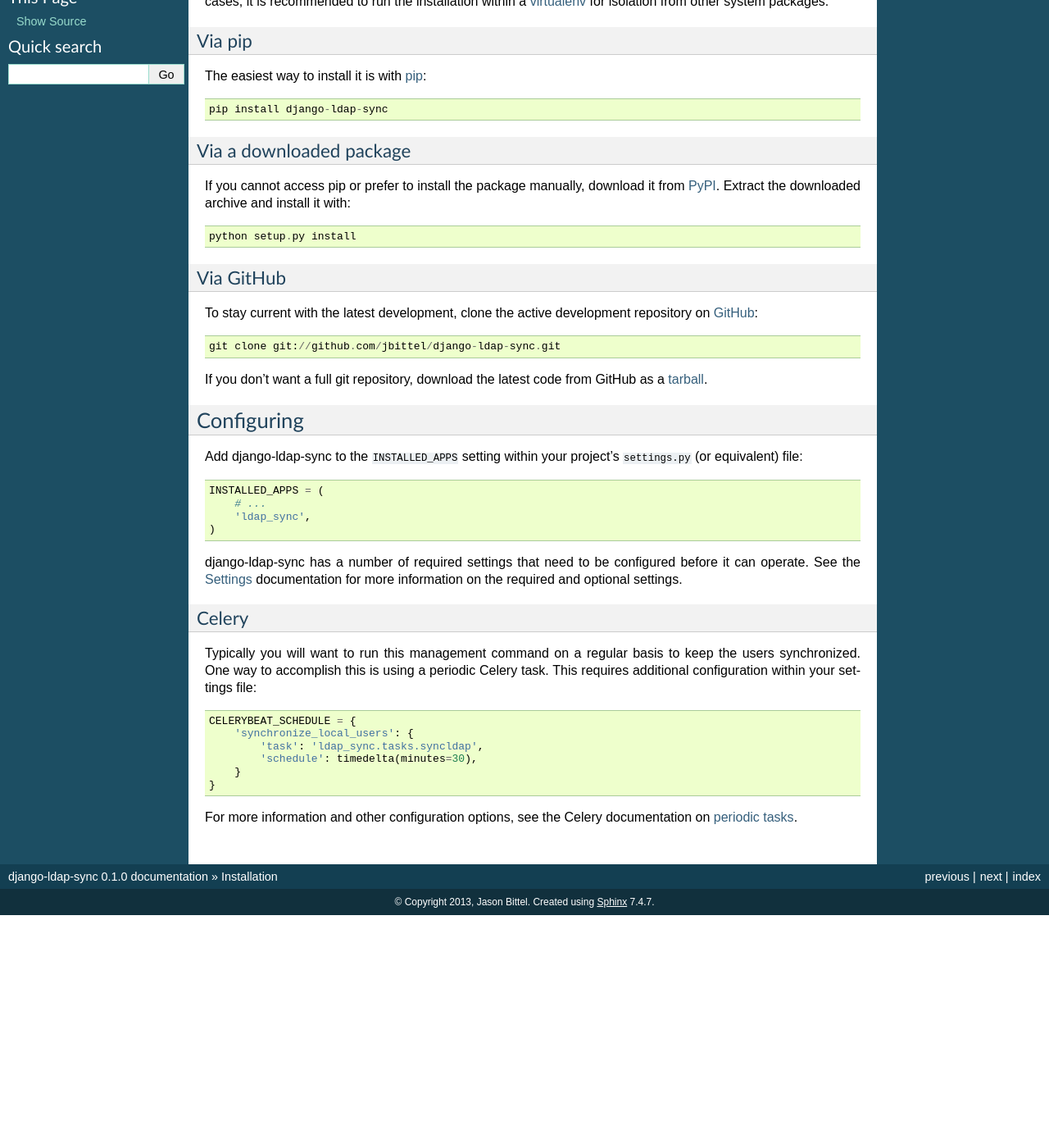
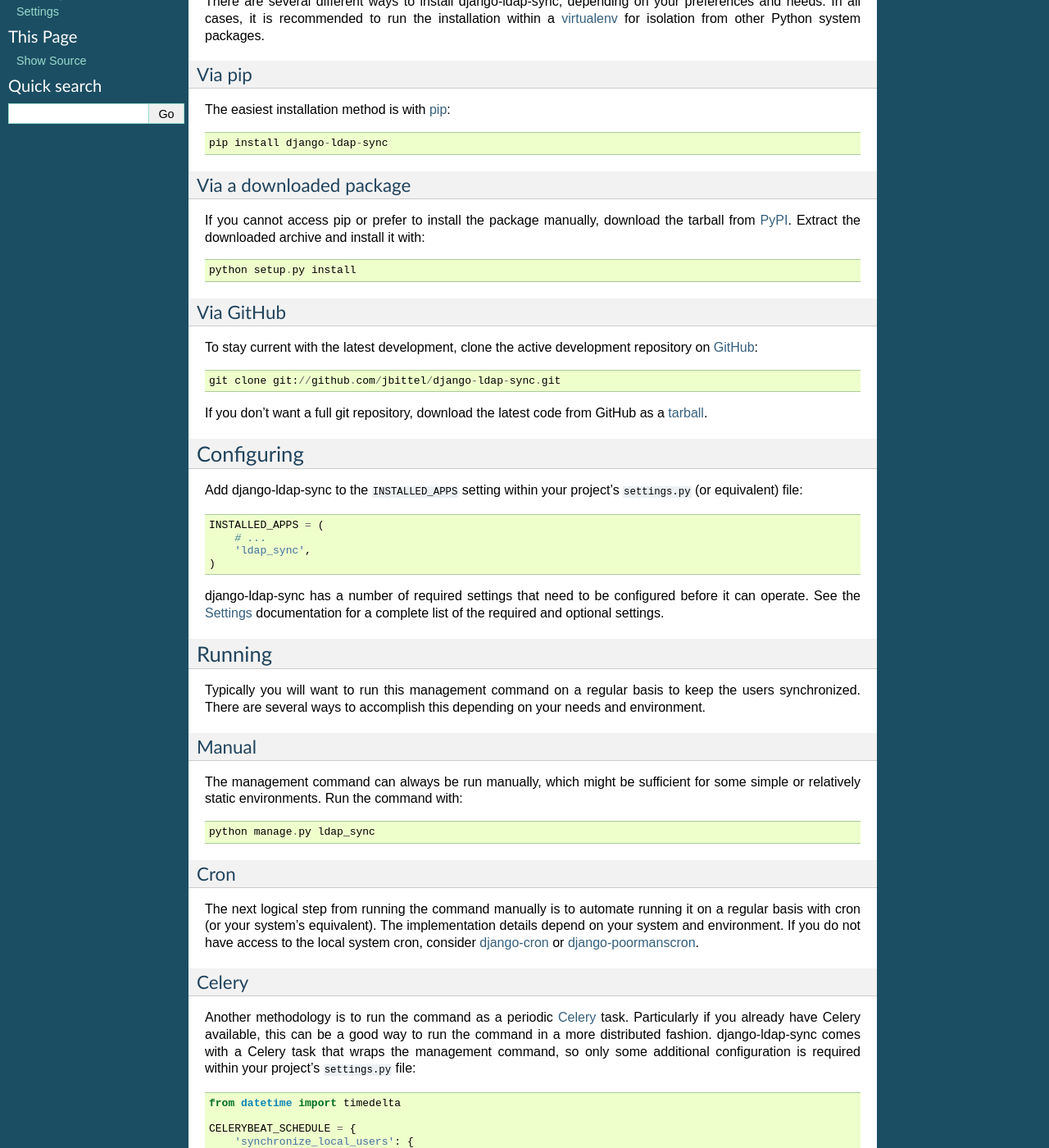
Before and after one commit to jbittel/django-ldap-sync, a Sphinx documentation site: the page built from docs/installation.rst, in a window 1280 px wide and 1400 px high, scrolled down 366 px. Shown: the whole window at 82% size. Built offline with Sphinx 7.4.7, drawn with Linux system fonts in a browser that asks for light colours; before the commit the page ends 1482 px from its top, so only the background shows below that; some of the changed text lies outside the part shown.

Commit message:
Additional documentation updates

```diff
--- a/docs/installation.rst
+++ b/docs/installation.rst
@@ -11,20 +11,22 @@ django-ldap-sync |version| has two required prerequisites:
    * `Django`_ 1.5 or later
    * `python-ldap`_ 2.4.10 or later
 
-Earlier versions of these dependencies may work, but are not tested or
-supported.
+The automatic installation options below will install or update python-ldap as
+necessary. Earlier versions of these dependencies may work, but are not tested
+or supported.
 
 Installing
 ----------
 
 There are several different ways to install django-ldap-sync, depending on
 your preferences and needs. In all cases, it is recommended to run the
-installation within a `virtualenv`_ for isolation from other system packages.
+installation within a `virtualenv`_ for isolation from other Python system
+packages.
 
 Via pip
 ~~~~~~~
 
-The easiest way to install it is with `pip`_::
+The easiest installation method is with `pip`_::
 
    pip install django-ldap-sync
 
@@ -32,7 +34,7 @@ Via a downloaded package
 ~~~~~~~~~~~~~~~~~~~~~~~~
 
 If you cannot access pip or prefer to install the package manually, download
-it from `PyPI`_. Extract the downloaded archive and install it with::
+the tarball from `PyPI`_. Extract the downloaded archive and install it with::
 
    python setup.py install
 
@@ -59,16 +61,43 @@ Add django-ldap-sync to the ``INSTALLED_APPS`` setting within your project's
    )
 
 django-ldap-sync has a number of required settings that need to be configured
-before it can operate. See the :ref:`settings` documentation for more
-information on the required and optional settings.
+before it can operate. See the :ref:`settings` documentation for a complete
+list of the required and optional settings.
+
+Running
+-------
+
+Typically you will want to run this management command on a regular basis to
+keep the users synchronized. There are several ways to accomplish this
+depending on your needs and environment.
+
+Manual
+~~~~~~
+
+The management command can always be run manually, which might be sufficient
+for some simple or relatively static environments. Run the command with::
+
+   python manage.py ldap_sync
+
+Cron
+~~~~
+
+The next logical step from running the command manually is to automate running
+it on a regular basis with cron (or your system's equivalent). The
+implementation details depend on your system and environment. If you do not
+have access to the local system cron, consider `django-cron`_ or
+`django-poormanscron`_.
 
 Celery
 ~~~~~~
 
-Typically you will want to run this management command on a regular basis to
-keep the users synchronized. One way to accomplish this is using a
-periodic Celery task. This requires additional configuration within your
-settings file::
+Another methodology is to run the command as a periodic `Celery`_ task.
+Particularly if you already have Celery available, this can be a good way to
+run the command in a more distributed fashion. django-ldap-sync comes with a
+Celery task that wraps the management command, so only some additional
+configuration is required within your project's ``settings.py`` file::
+
+   from datetime import timedelta
 
    CELERYBEAT_SCHEDULE = {
        'synchronize_local_users': {
@@ -88,4 +117,7 @@ documentation on `periodic tasks`_.
 .. _PyPI: https://pypi.python.org/pypi/django-ldap-sync/
 .. _GitHub: https://github.com/jbittel/django-ldap-sync
 .. _tarball: https://github.com/jbittel/django-ldap-sync/tarball/master
+.. _django-cron: http://code.google.com/p/django-cron/
+.. _django-poormanscron: http://code.google.com/p/django-poormanscron/
+.. _Celery: http://www.celeryproject.org
 .. _periodic tasks: http://docs.celeryproject.org/en/latest/userguide/periodic-tasks.html
```
Also changed, not shown: README.rst (+8 -3 lines), docs/index.rst (+6 -5 lines).
